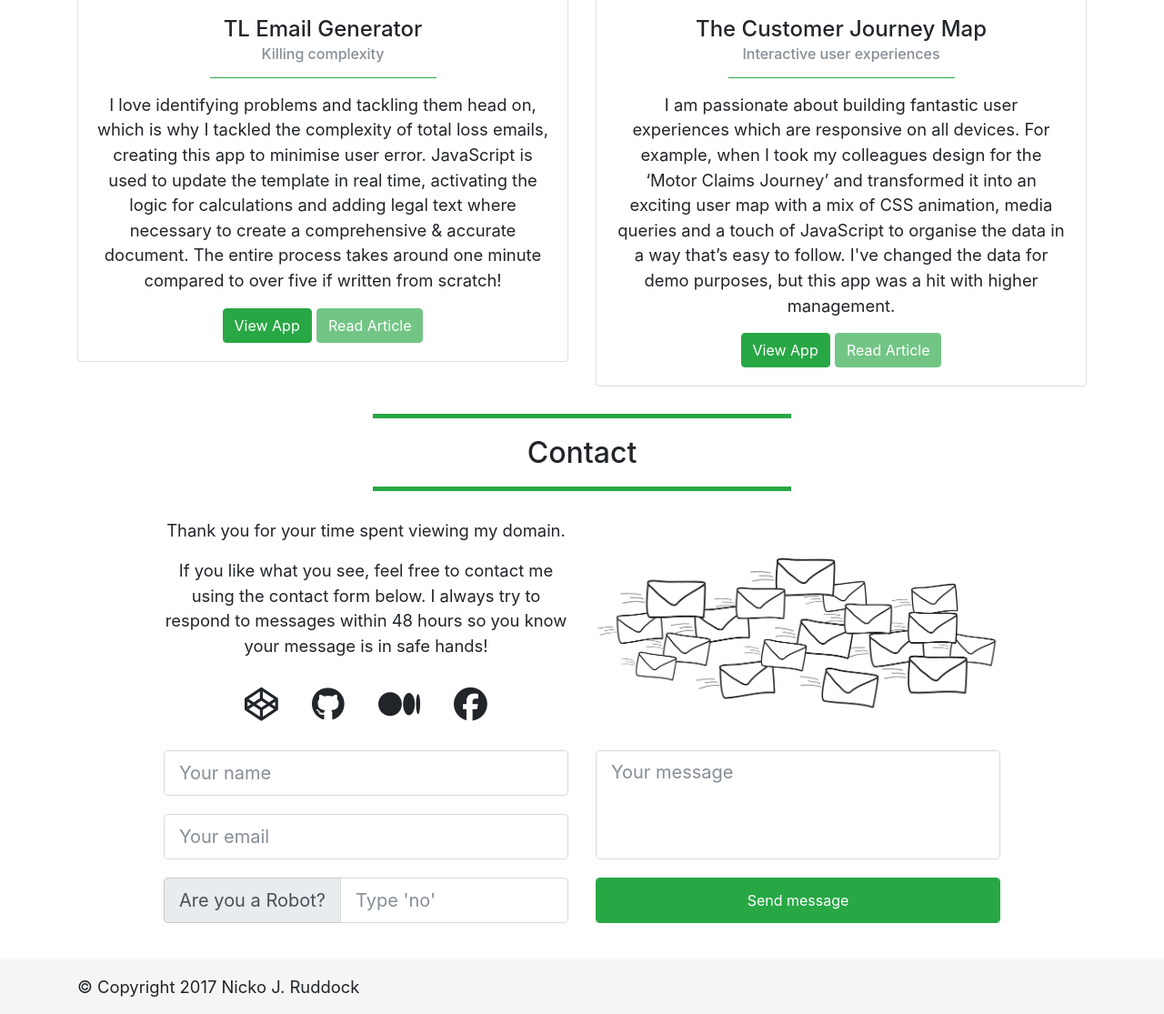
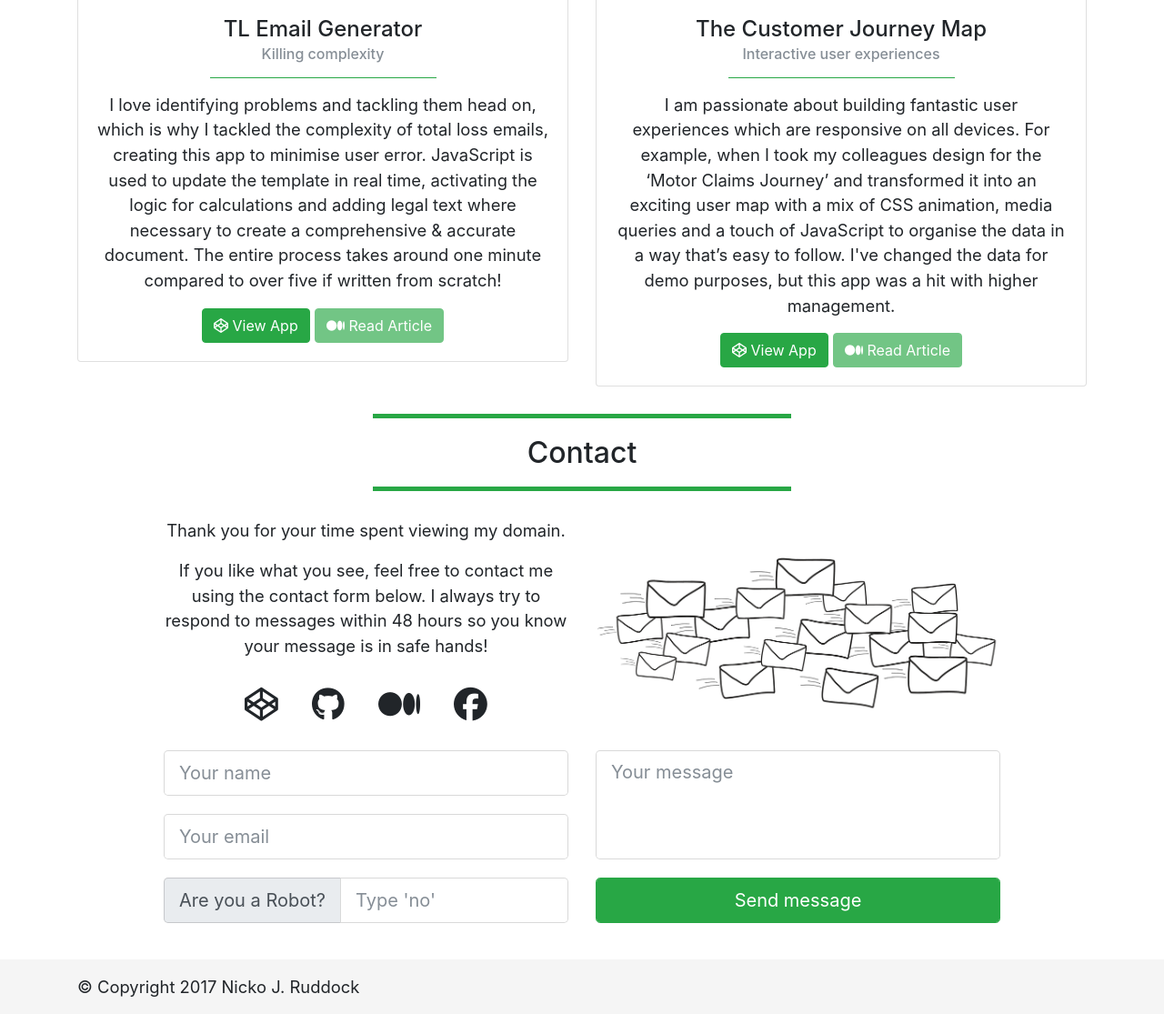
Before and after one commit to GingerNinjaNicko/legacy-portfolio, a PHP site: page / in a window 1280 px wide. Shown: the part 1411-2526 px from the top of the page at 91% size. Run offline with PHP 8.4, Linux system fonts and the light colour scheme; some libraries are stand-ins or nearby versions.

Commit message:
final tweak before deployment

```diff
--- a/css/index.css
+++ b/css/index.css
@@ -20,11 +20,6 @@ a:hover {
 }
 
 h2 {
-    /* Set Padding and margin to normalise scrollspy seek location */
-    /* *** DEACTIVATED SO STYLING WORK CAN BE DONE EASIER *** */
-    /*padding-top: 60px;
-    margin-top: -60px;*/
-
     text-align: center;
     padding: 20px;
     margin: 30px auto;
@@ -33,9 +28,10 @@ h2 {
     width: 50%;
 }
 
-article {
-    margin: 10px;
-    padding: 20px;
+article.container {
+    /* Set Padding and margin to normalise scrollspy seek location */
+    padding-top: 60px;
+    margin-top: -60px;
 }
 
 #contact i.fa {
--- a/index.html
+++ b/index.html
@@ -16,7 +16,7 @@
     <script src="https://use.fontawesome.com/ab45073717.js"></script>
 
 </head>
-<body data-spy="scroll" data-target=".navbar" data-offset="50">
+<body data-spy="scroll" data-target=".navbar" data-offset="0">
 
     <!-- Invisible top for scrollspy functionality -->
     <div id="top"></div>
@@ -57,7 +57,9 @@
                         Nicko Here!
                     </h1>
                     <p>
-                        I'm passionate about creating clean, readable code for all things web. I always look for the simplest solution to any problem with user experience always at the forefront of my mind.
+                        Passionate about creating clean, readable code for all things web.
+                        <br>
+                        I like to focus on front-end development with user experience always at the forefront of my mind.
                     </p>
                     <hr class="divider">
                     <p>
@@ -65,6 +67,7 @@
                     </p>
                     <p>
                     <a href="#contact" class="btn btn-success btn-lg" role="button">
+                        <i class="fa fa-envelope" aria-hidden="true"></i>
                         Contact me
                     </a>
                 </p>
@@ -92,7 +95,7 @@
             <section class="col-lg-6">
                 <div class="card text-center">
                     <a href="https://codepen.io/GingerNinjaNicko/full/MoMPam" target="_blank">
-                        <img src="./imgs/screenshots/tl_email.png" alt="Screenshot of the 'Total Loss Email Generator'" class="card-img-top">
+                        <img src="./imgs/screenshots/tl_email.png" alt="Screenshot of the 'Total Loss Email Generator'" title="View code on Codepen" class="card-img-top">
                     </a>
                     <div class="card-body">
                         <h4 class="card-title">
@@ -105,10 +108,12 @@
                         <p class="card-text">
                             I love identifying problems and tackling them head on, which is why I tackled the complexity of total loss emails, creating this app to minimise user error. JavaScript is used to update the template in real time, activating the logic for calculations and adding legal text where necessary to create a comprehensive & accurate document. The entire process takes around one minute compared to over five if written from scratch!
                         </p>
-                        <a href="https://codepen.io/GingerNinjaNicko/full/MoMPam" target="_blank" class="btn btn-success" role="button">
+                        <a href="https://codepen.io/GingerNinjaNicko/full/MoMPam" title="View code on Codepen" target="_blank" class="btn btn-success" role="button">
+                            <i class="fa fa-codepen" aria-hidden="true"></i>
                             View App
                         </a>
-                         <a href="#" target="_blank" class="disabled btn btn-success" role="button" aria-disabled="true">
+                         <a href="#" title="View article on Medium" target="_blank" class="disabled btn btn-success" role="button" aria-disabled="true">
+                            <i class="fa fa-medium" aria-hidden="true"></i>
                             Read Article
                         </a>
                     </div>
@@ -118,7 +123,7 @@
             <section class="col-lg-6">
                 <div class="card text-center">
                     <a href="https://codepen.io/GingerNinjaNicko/full/EvYzJQ" target="_blank">
-                        <img src="./imgs/screenshots/claims_journey.png" alt="Screenshot of the 'Customer Journey Map'" class="card-img-top">
+                        <img src="./imgs/screenshots/claims_journey.png" alt="Screenshot of the 'Customer Journey Map'" title="View code on Codepen" class="card-img-top">
                     </a>
                     <div class="card-body">
                         <h4 class="card-title">
@@ -131,10 +136,12 @@
                         <p class="card-text">
                             I am passionate about building fantastic user experiences which are responsive on all devices. For example, when I took my colleagues design for the ‘Motor Claims Journey’ and transformed it into an exciting user map with a mix of CSS animation, media queries and a touch of JavaScript to organise the data in a way that’s easy to follow. I've changed the data for demo purposes, but this app was a hit with higher management.
                         </p>
-                        <a href="https://codepen.io/GingerNinjaNicko/full/EvYzJQ" target="_blank" class="btn btn-success" role="button">
+                        <a href="https://codepen.io/GingerNinjaNicko/full/EvYzJQ" title="View code on Codepen" target="_blank" class="btn btn-success" role="button">
+                            <i class="fa fa-codepen" aria-hidden="true"></i>
                             View App
                         </a>
-                         <a href="#" target="_blank" class="btn btn-success disabled" role="button" aria-disabled="true">
+                         <a href="#" title="View article on Medium" target="_blank" class="btn btn-success disabled" role="button" aria-disabled="true">
+                            <i class="fa fa-medium" aria-hidden="true"></i>
                             Read Article
                         </a>
                     </div>
@@ -212,7 +219,7 @@
                             </div>
 
                             <div class="col-md-6">
-                                <input type="submit" class="form-control form-control-lg btn btn-success" value="Send message">
+                                <input type="submit" class="form-control  btn btn-lg btn-success" value="Send message">
                             </div>
                         </form>
                     </section>
```
